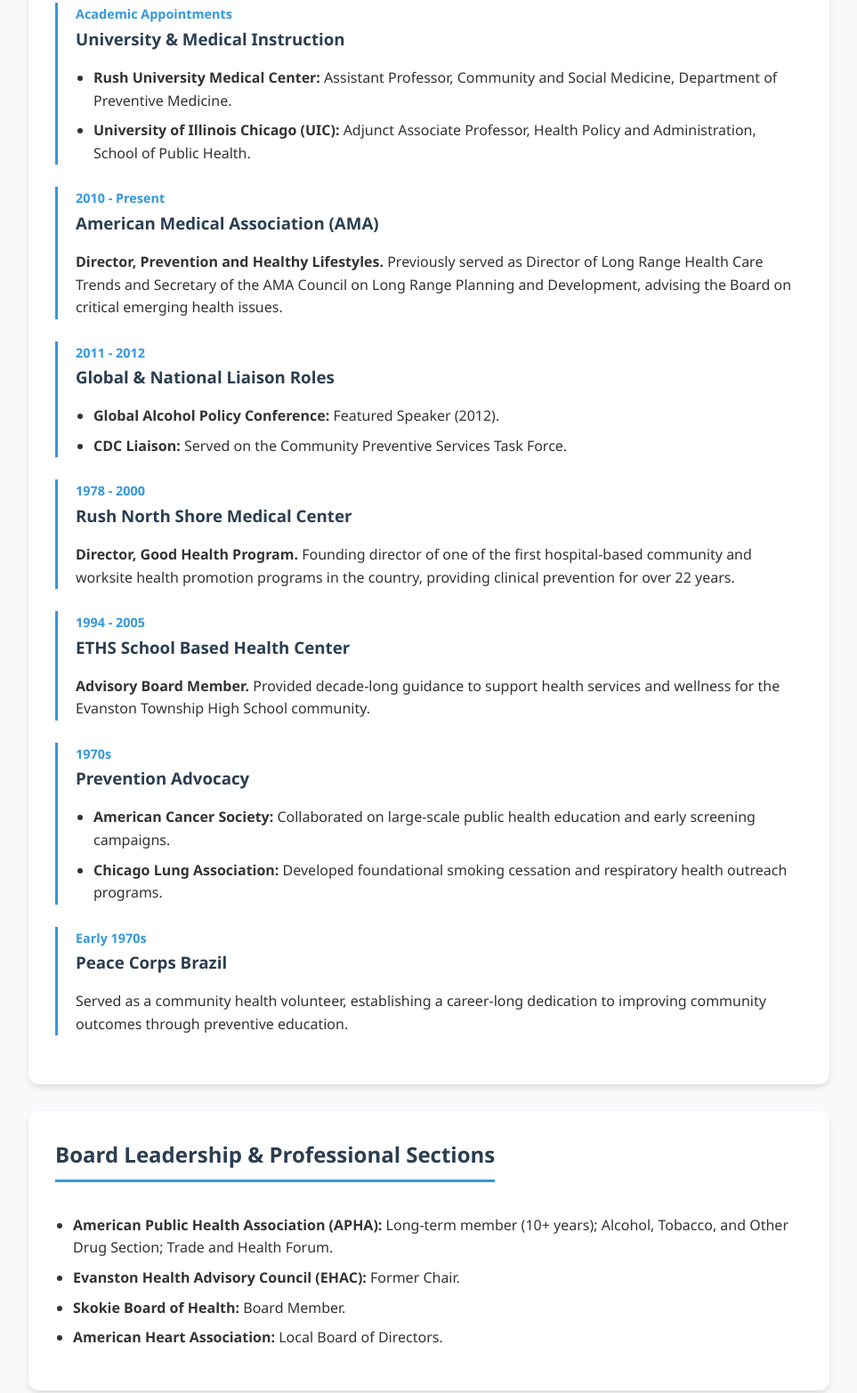
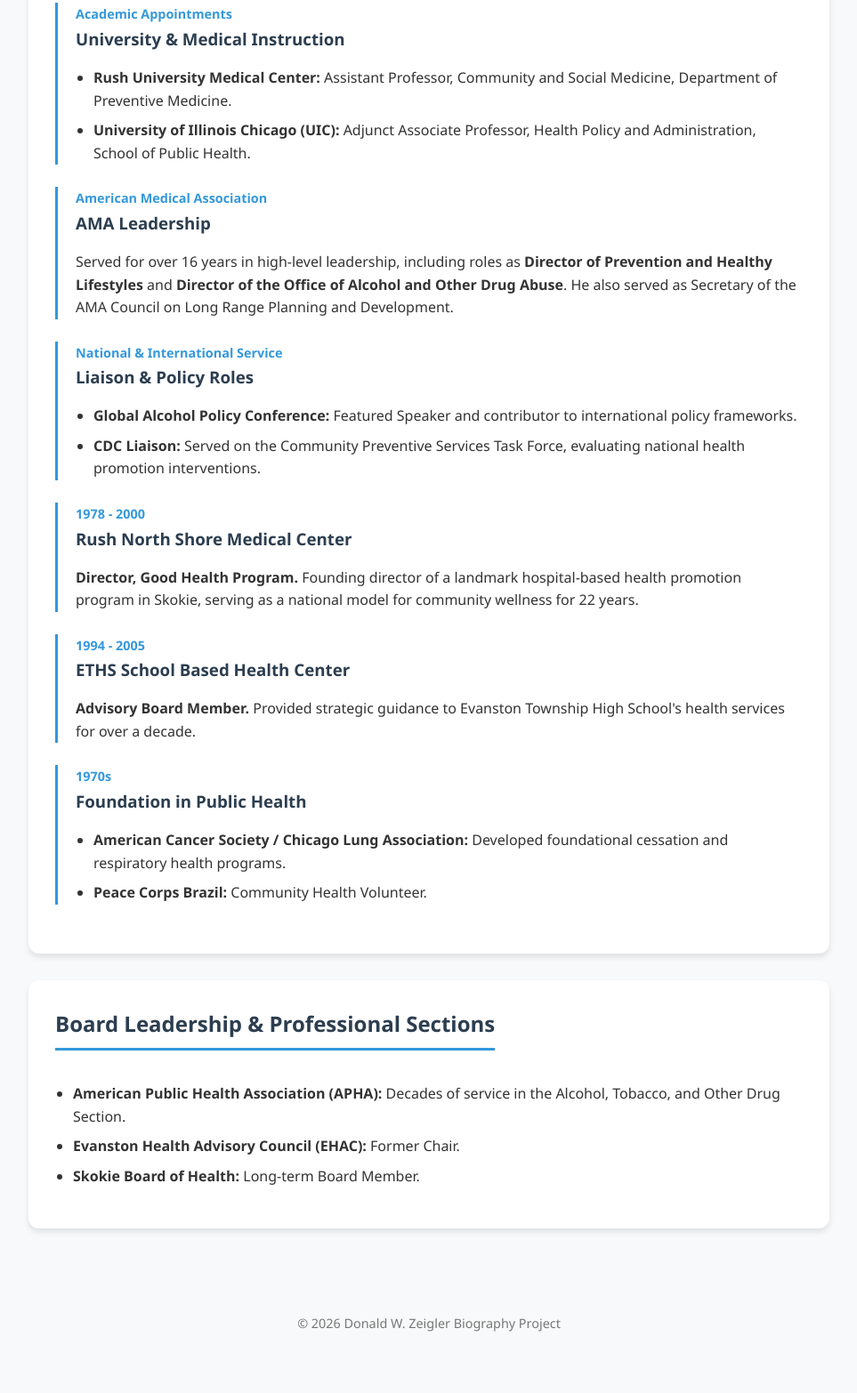
Before and after one commit to joelspitzer/don, a plain HTML site: page index.html in a window 1280 px wide. Shown: the part 770-2336 px from the top of the page at 89% size, without its empty margins (158-1121 px from the left). Drawn offline with Linux system fonts and the light colour scheme.

Commit message:
Update index.html

```diff
--- a/index.html
+++ b/index.html
@@ -153,10 +153,10 @@
                 <div class="profile-text">
                     <p>
                         Dr. Donald Zeigler is a nationally recognized public health leader with over five decades of experience in health promotion.
-                        He is a specialist in the intersection of global trade policy and non-communicable disease prevention, with a particular focus on alcohol and tobacco control.
+                        His career has been defined by his expertise in the intersection of global trade policy and the prevention of non-communicable diseases.
                     </p>
                     <div class="highlight-box">
-                        "Dedicated to protecting local health outcomes by navigating the complexities of international trade and national health-care reform."
+                        "A dedicated advocate for public health policy, focused on bridging the gap between clinical research and community wellness."
                     </div>
                 </div>
             </div>
@@ -175,55 +175,48 @@
             </div>
 
             <div class="timeline-item">
-                <span class="timeline-date">2010 - Present</span>
-                <h3>American Medical Association (AMA)</h3>
-                <p><strong>Director, Prevention and Healthy Lifestyles.</strong> Previously served as Director of Long Range Health Care Trends and Secretary of the AMA Council on Long Range Planning and Development, advising the Board on critical emerging health issues.</p>
+                <span class="timeline-date">American Medical Association</span>
+                <h3>AMA Leadership</h3>
+                <p>Served for over 16 years in high-level leadership, including roles as <strong>Director of Prevention and Healthy Lifestyles</strong> and <strong>Director of the Office of Alcohol and Other Drug Abuse</strong>. He also served as Secretary of the AMA Council on Long Range Planning and Development.</p>
             </div>
 
             <div class="timeline-item">
-                <span class="timeline-date">2011 - 2012</span>
-                <h3>Global & National Liaison Roles</h3>
+                <span class="timeline-date">National & International Service</span>
+                <h3>Liaison & Policy Roles</h3>
                 <ul>
-                    <li><strong>Global Alcohol Policy Conference:</strong> Featured Speaker (2012).</li>
-                    <li><strong>CDC Liaison:</strong> Served on the Community Preventive Services Task Force.</li>
+                    <li><strong>Global Alcohol Policy Conference:</strong> Featured Speaker and contributor to international policy frameworks.</li>
+                    <li><strong>CDC Liaison:</strong> Served on the Community Preventive Services Task Force, evaluating national health promotion interventions.</li>
                 </ul>
             </div>
 
             <div class="timeline-item">
                 <span class="timeline-date">1978 - 2000</span>
                 <h3>Rush North Shore Medical Center</h3>
-                <p><strong>Director, Good Health Program.</strong> Founding director of one of the first hospital-based community and worksite health promotion programs in the country, providing clinical prevention for over 22 years.</p>
+                <p><strong>Director, Good Health Program.</strong> Founding director of a landmark hospital-based health promotion program in Skokie, serving as a national model for community wellness for 22 years.</p>
             </div>
 
             <div class="timeline-item">
                 <span class="timeline-date">1994 - 2005</span>
                 <h3>ETHS School Based Health Center</h3>
-                <p><strong>Advisory Board Member.</strong> Provided decade-long guidance to support health services and wellness for the Evanston Township High School community.</p>
+                <p><strong>Advisory Board Member.</strong> Provided strategic guidance to Evanston Township High School's health services for over a decade.</p>
             </div>
 
             <div class="timeline-item">
                 <span class="timeline-date">1970s</span>
-                <h3>Prevention Advocacy</h3>
+                <h3>Foundation in Public Health</h3>
                 <ul>
-                    <li><strong>American Cancer Society:</strong> Collaborated on large-scale public health education and early screening campaigns.</li>
-                    <li><strong>Chicago Lung Association:</strong> Developed foundational smoking cessation and respiratory health outreach programs.</li>
+                    <li><strong>American Cancer Society / Chicago Lung Association:</strong> Developed foundational cessation and respiratory health programs.</li>
+                    <li><strong>Peace Corps Brazil:</strong> Community Health Volunteer.</li>
                 </ul>
-            </div>
-
-            <div class="timeline-item">
-                <span class="timeline-date">Early 1970s</span>
-                <h3>Peace Corps Brazil</h3>
-                <p>Served as a community health volunteer, establishing a career-long dedication to improving community outcomes through preventive education.</p>
             </div>
         </div>
 
         <div class="card">
             <h2>Board Leadership & Professional Sections</h2>
             <ul>
-                <li><strong>American Public Health Association (APHA):</strong> Long-term member (10+ years); Alcohol, Tobacco, and Other Drug Section; Trade and Health Forum.</li>
+                <li><strong>American Public Health Association (APHA):</strong> Decades of service in the Alcohol, Tobacco, and Other Drug Section.</li>
                 <li><strong>Evanston Health Advisory Council (EHAC):</strong> Former Chair.</li>
-                <li><strong>Skokie Board of Health:</strong> Board Member.</li>
-                <li><strong>American Heart Association:</strong> Local Board of Directors.</li>
+                <li><strong>Skokie Board of Health:</strong> Long-term Board Member.</li>
             </ul>
         </div>
     </div>
```
